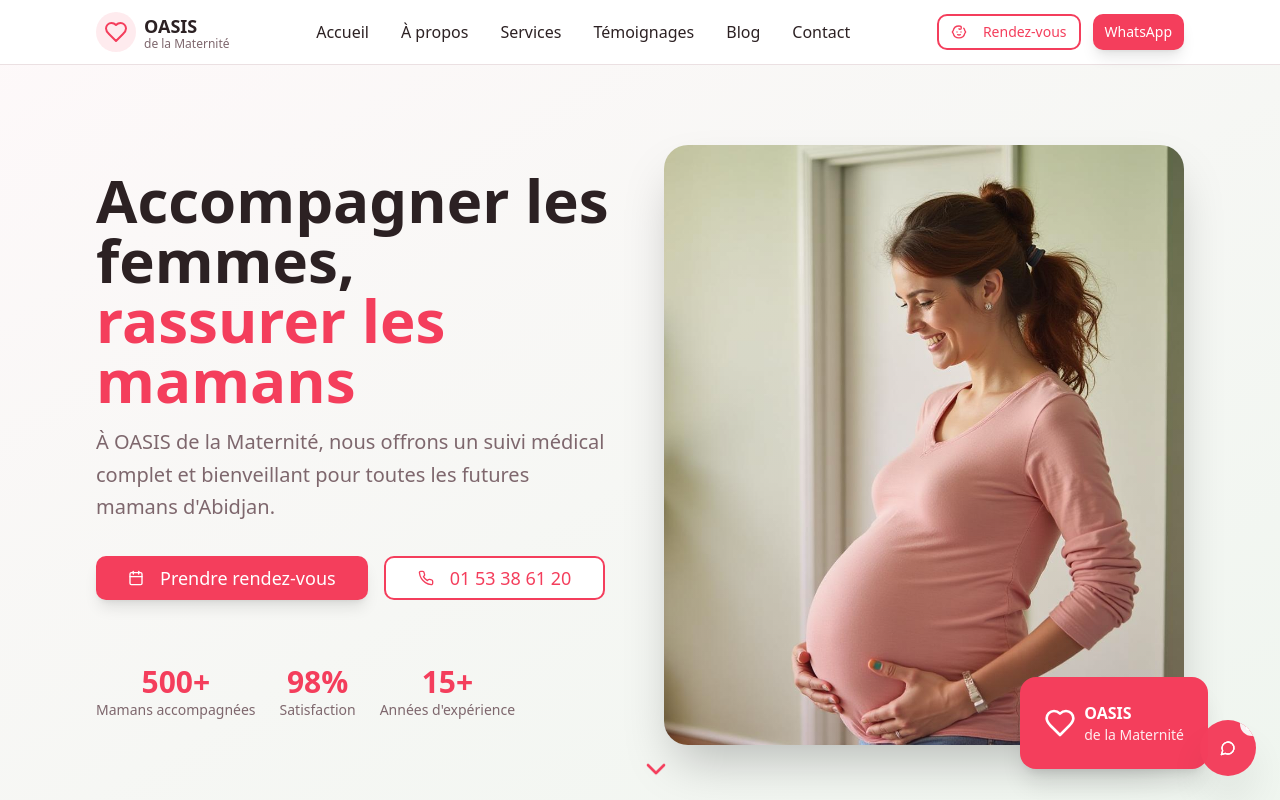
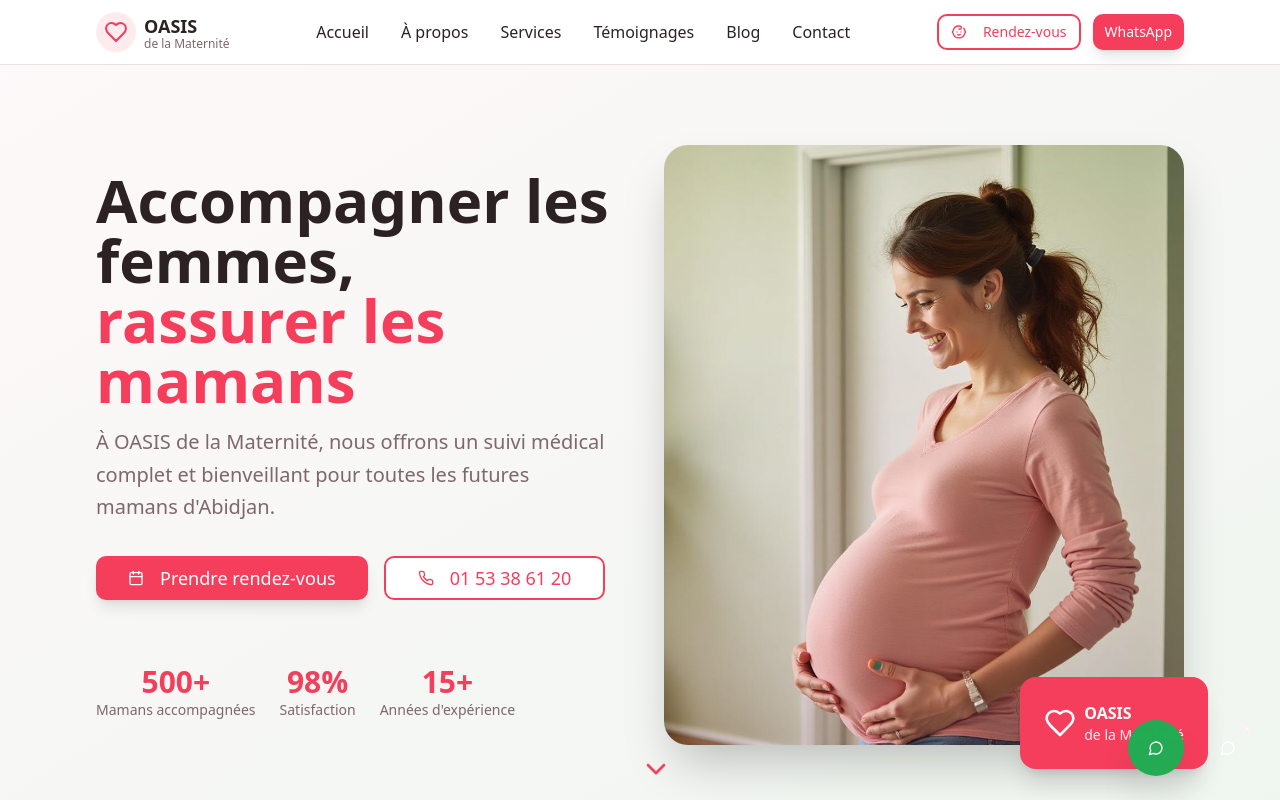
Before and after one commit to juju911/oasis-maternite-abidjan, a React (Vite) app: page / in a window 1280 px wide. Shown: the top 800 px of the page. Built offline with nearby package versions, Linux system fonts and the light colour scheme.

Commit message:
feat: Add WhatsApp functionality
Configure existing WhatsApp button with new number and message. Add a new floating WhatsApp button for enhanced accessibility.

```diff
--- a/src/components/WhatsAppFloat.tsx
+++ b/src/components/WhatsAppFloat.tsx
@@ -12,10 +12,11 @@ const WhatsAppFloat = () => {
 
   return (
     <Button
-      variant="maternal"
+      variant="whatsapp"
       size="icon"
-      className="fixed bottom-6 right-6 z-50 h-14 w-14 rounded-full shadow-2xl hover:scale-110 transition-all duration-300 animate-pulse"
+      className="fixed bottom-6 right-24 z-50 h-14 w-14 rounded-full shadow-2xl hover:scale-110 transition-all duration-300 animate-pulse"
       onClick={handleWhatsAppClick}
+      title="Contactez-nous sur WhatsApp"
     >
       <MessageCircle className="h-7 w-7" />
     </Button>
--- a/src/components/ui/button.tsx
+++ b/src/components/ui/button.tsx
@@ -21,6 +21,7 @@ const buttonVariants = cva(
         maternal: "bg-maternal text-maternal-foreground hover:bg-maternal/90 shadow-lg",
         "maternal-outline": "border-2 border-maternal text-maternal bg-background hover:bg-maternal hover:text-maternal-foreground",
         "maternal-soft": "bg-maternal-soft text-maternal-soft-foreground hover:bg-maternal-soft/80",
+        whatsapp: "bg-whatsapp text-whatsapp-foreground hover:bg-whatsapp/90 shadow-lg hover:shadow-whatsapp/25",
       },
       size: {
         default: "h-10 px-4 py-2",
--- a/src/index.css
+++ b/src/index.css
@@ -28,6 +28,10 @@
     --maternal-foreground: 0 0% 100%;
     --maternal-soft: 350 60% 92%;
     --maternal-soft-foreground: 345 15% 15%;
+
+    /* Vert WhatsApp authentique */
+    --whatsapp: 142 70% 40%;
+    --whatsapp-foreground: 0 0% 100%;
 
     --muted: 350 30% 96%;
     --muted-foreground: 345 10% 45%;
@@ -82,6 +86,9 @@
     --maternal-soft: 350 30% 15%;
     --maternal-soft-foreground: 350 20% 95%;
 
+    --whatsapp: 142 70% 40%;
+    --whatsapp-foreground: 0 0% 100%;
+
     --muted: 345 15% 15%;
     --muted-foreground: 350 10% 60%;
 
--- a/tailwind.config.ts
+++ b/tailwind.config.ts
@@ -37,6 +37,10 @@ export default {
 					foreground: 'hsl(var(--maternal-foreground))',
 					soft: 'hsl(var(--maternal-soft))',
 					'soft-foreground': 'hsl(var(--maternal-soft-foreground))'
+				},
+				whatsapp: {
+					DEFAULT: 'hsl(var(--whatsapp))',
+					foreground: 'hsl(var(--whatsapp-foreground))'
 				},
 				destructive: {
 					DEFAULT: 'hsl(var(--destructive))',
```
